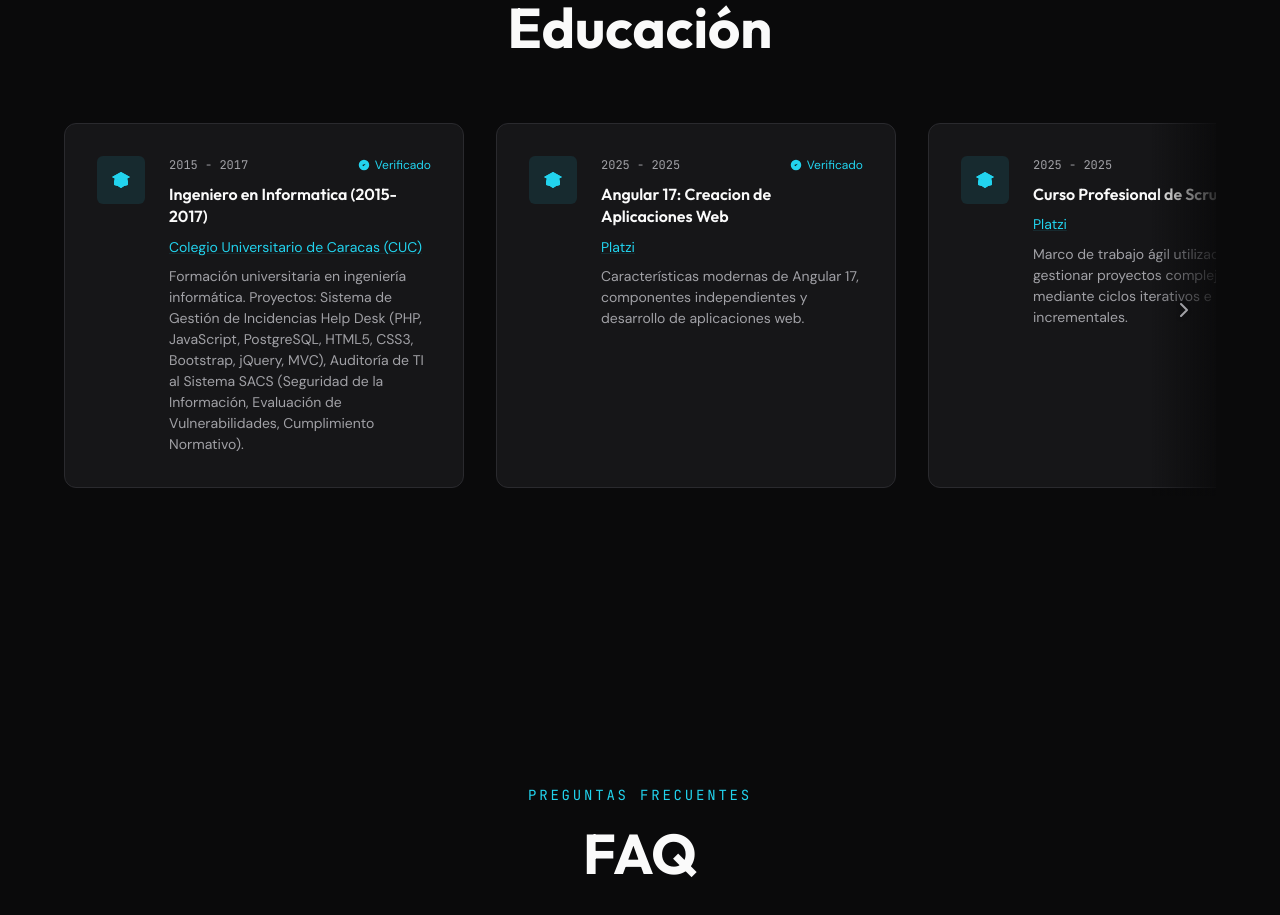
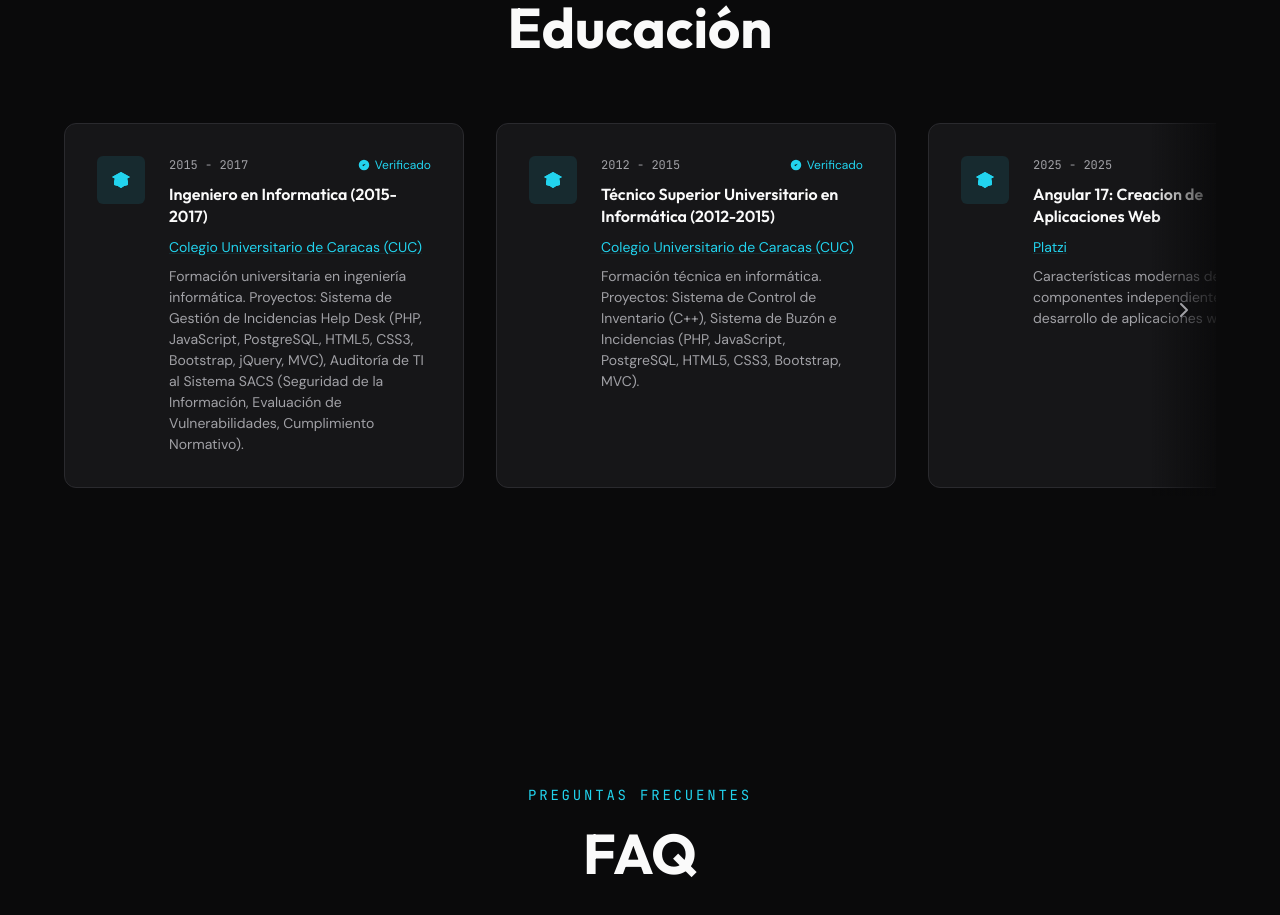
Before and after one commit to PouDDuoP/portfolio, a React (Vite) app in the folder my-app/: page / in a window 1280 px wide. Shown: the part 5340-6255 px from the top of the page. Built offline with nearby package versions, Linux system fonts and the light colour scheme; no server answers.

Commit message:
fix(education): place TSU after Engineering degree in display order

```diff
--- a/my-app/src/components/sections/Education.jsx
+++ b/my-app/src/components/sections/Education.jsx
@@ -9,11 +9,12 @@ export default function Education() {
   const { t } = useT();
 
   const sortedEducation = useMemo(() => {
-    const uni = education.find(e => e.id === 'ing-en-informatica');
+    const uniIds = ['ing-en-informatica', 'tsu-informatica'];
+    const uni = uniIds.map(id => education.find(e => e.id === id)).filter(Boolean);
     const certs = education
-      .filter(e => e.id !== 'ing-en-informatica')
+      .filter(e => !uniIds.includes(e.id))
       .sort((a, b) => b.endDate.localeCompare(a.endDate));
-    return uni ? [uni, ...certs] : certs;
+    return uni.length ? [...uni, ...certs] : certs;
   }, []);
 
   return (
```
